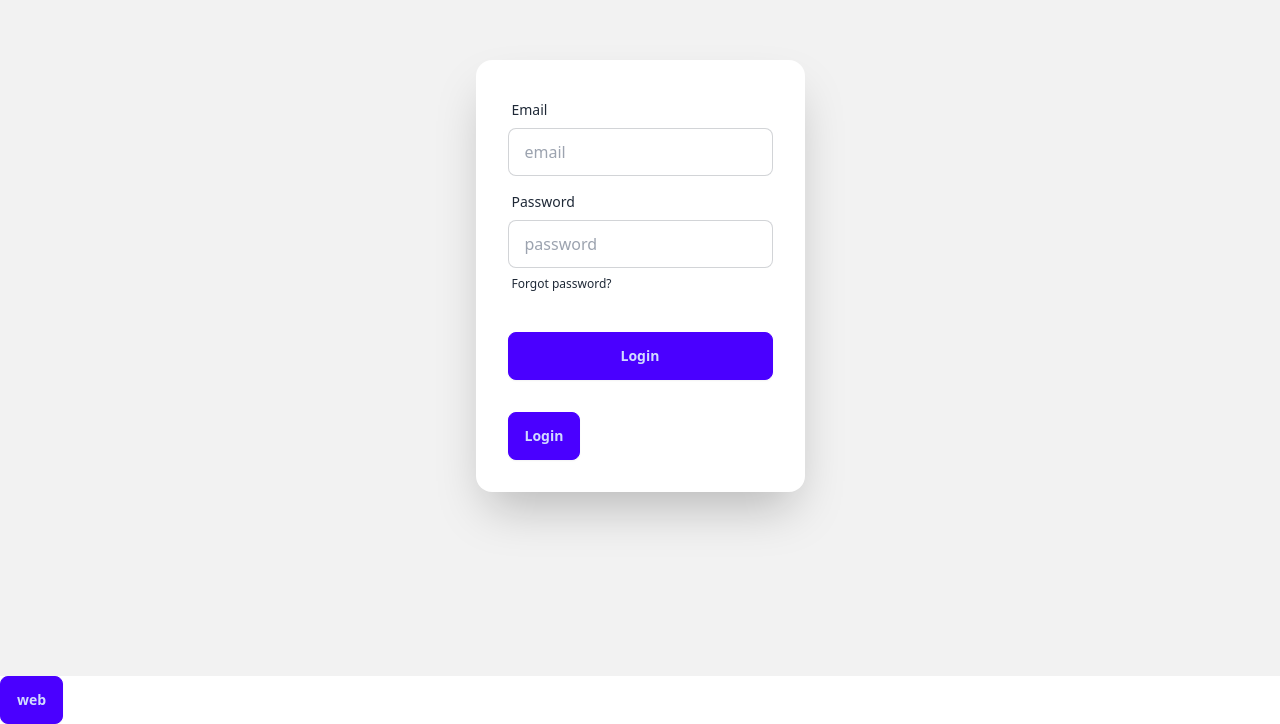
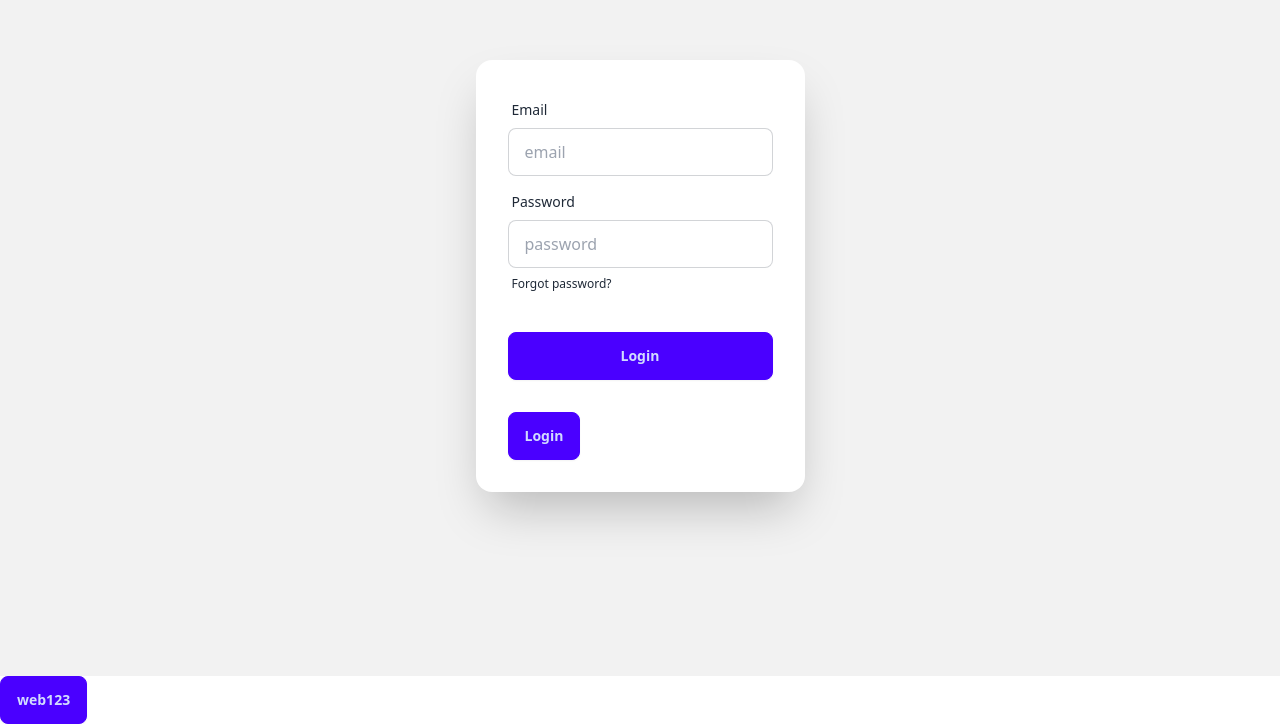
Before and after one commit to li-code01/hw-pro, a Vue app: page / in a window 1280 px wide. Shown: the part 124-848 px from the top of the page. Built offline with nearby package versions, Linux system fonts and the light colour scheme.

Commit message:
feat: test

```diff
--- a/src/App.vue
+++ b/src/App.vue
@@ -1,6 +1,6 @@
 <template>
   <AppForm />
-  <button class="btn btn-primary" @click="welcome">web</button>
+  <button class="btn btn-primary" @click="welcome">web123</button>
 </template>
 
 <script setup>
```
